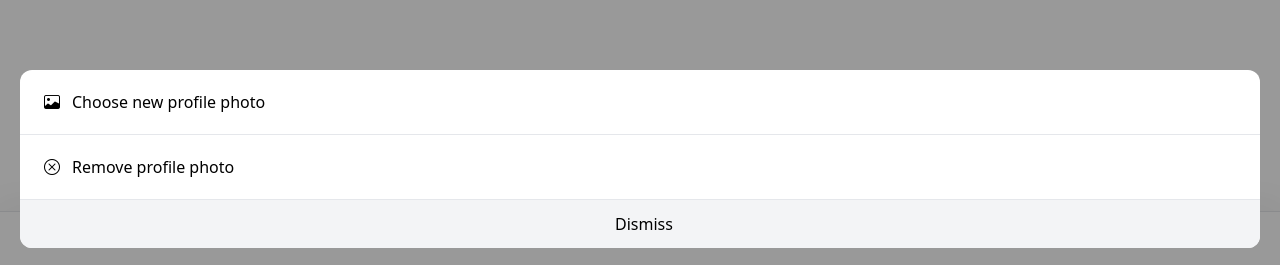
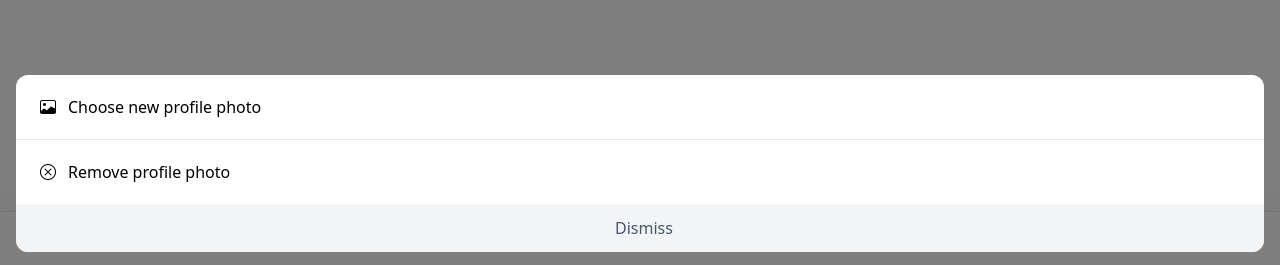
Before and after one commit to priyangsubanerjee/peticious, a Next.js app: page /profile in a window 1280 px wide. Both pictures are taken after a click on the icon 1248 px from the left and 101 px from the top of the page. Shown: the part 532-797 px from the top of the page. Built offline with nearby package versions, Linux system fonts and the light colour scheme.

Commit message:
draggable

```diff
--- a/components/BottomSheet/index.js
+++ b/components/BottomSheet/index.js
@@ -1,21 +1,22 @@
 import React from "react";
+import Draggable from "react-draggable";
 import { Fade } from "react-reveal";
 function BottomSheet({ open, setOpen, children, className }) {
   return (
     <div className={`z-20`}>
       <Fade duration={300} when={open}>
         {open && (
-          <div className="fixed top-0 left-0 h-full w-full bg-black/40 z-20"></div>
+          <div className="fixed top-0 left-0 h-full w-full bg-black/50 z-20"></div>
         )}
       </Fade>
-      <Fade bottom duration={400} when={open}>
+      <Fade bottom duration={400} when={open} delay={50}>
         {open && (
-          <div className="fixed top-0 left-0 h-full w-full bg-transparent flex items-end p-5 z-30">
-            <div className="bg-white rounded-xl overflow-hidden w-full">
+          <div className="fixed top-0 left-0 h-full w-full bg-transparent flex items-end p-4 z-30">
+            <div className="rounded-xl overflow-hidden w-full backdrop-blur-lg bg-white">
               {children}
               <button
                 onClick={() => setOpen(false)}
-                className="flex items-center justify-center w-full border-t bg-gray-100 py-3 px-6"
+                className="flex items-center justify-center w-full bg-gray-100 text-slate-600 py-3 px-6"
               >
                 <span className="ml-2">Dismiss</span>
               </button>
--- a/package.json
+++ b/package.json
@@ -17,6 +17,7 @@
     "react": "18.2.0",
     "react-bottom-sheet": "^1.1.1",
     "react-dom": "18.2.0",
+    "react-draggable": "^4.4.5",
     "react-responsive-carousel": "^3.2.23",
     "react-reveal": "^1.2.2",
     "react-spring-bottom-sheet": "^3.4.1"
```
Also changed, not shown: 2 other files (tests, documents, lock files or other folders).
